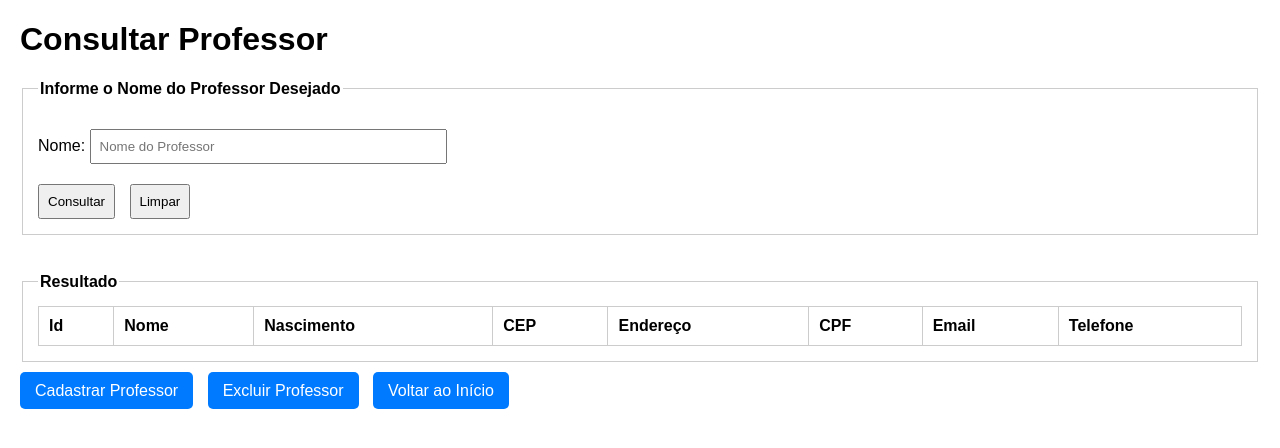
After one commit to Guzhie/PrjInterdisciplinarPW, a PHP site: page /consultarProfessor.php in a window 1280 px wide. The commit adds this page. Shown: the top 448 px of the page. Run offline with PHP 8.4, Linux system fonts and the light colour scheme; the visitor is signed in with stand-in values (Sample User, id 1); lists and menus that the app fills with data are empty.

Commit message:
consultar professor feito

```diff
--- /dev/null
+++ b/consultarProfessor.php
@@ -0,0 +1,121 @@
+<!DOCTYPE html>
+<html lang="pt-BR">
+
+<head>
+    <meta charset="UTF-8">
+    <meta name="viewport" content="width=device-width, initial-scale=1.0">
+    <title>Consultar Professor</title>
+    <style>
+        body {
+            font-family: Arial, sans-serif;
+            margin: 20px;
+        }
+        fieldset {
+            border: 1px solid #ccc;
+            padding: 15px;
+            margin-bottom: 20px;
+        }
+        legend {
+            font-weight: bold;
+        }
+        table {
+            width: 100%;
+            border-collapse: collapse;
+        }
+        table, th, td {
+            border: 1px solid #ccc;
+        }
+        th, td {
+            padding: 10px;
+            text-align: left;
+        }
+        .button-container {
+            margin-top: 20px;
+        }
+        .button-container a {
+            text-decoration: none;
+            padding: 10px 15px;
+            background-color: #007BFF;
+            color: white;
+            border-radius: 5px;
+            margin-right: 10px;
+        }
+        input[type="text"],
+        input[type="submit"],
+        input[type="reset"] {
+            padding: 8px;
+            box-sizing: border-box;
+        }
+        input[type="submit"],
+        input[type="reset"] {
+            margin-right: 10px;
+        }
+    </style>
+</head>
+
+<body>
+    <?php
+    session_start();
+
+    if (!isset($_SESSION['usuario'])) {
+        header("Location: index.php");
+        exit();
+    }
+    ?>
+
+    <div class="container">
+        <h1>Consultar Professor</h1>
+        <form name="cliente" method="POST" action="">
+            <fieldset id="a">
+                <legend>Informe o Nome do Professor Desejado</legend>
+                <p>Nome: <input name="txtnome" type="text" size="40" maxlength="40" placeholder="Nome do Professor"></p>
+                <div class="button-container">
+                    <input name="btnenviar" type="submit" value="Consultar">
+                    <input name="limpar" type="reset" value="Limpar">
+                </div>
+            </fieldset>
+            <br>
+            <fieldset id="B">
+                <legend>Resultado</legend>
+                <table>
+                    <tr>
+                        <th>Id</th>
+                        <th>Nome</th>
+                        <th>Nascimento</th>
+                        <th>CEP</th>
+                        <th>Endereço</th>
+                        <th>CPF</th>
+                        <th>Email</th>
+                        <th>Telefone</th>
+                    </tr>
+                    <?php
+                    extract($_POST, EXTR_OVERWRITE);
+                    if (isset($btnenviar)) {
+                        include_once 'Professor.php';
+                        $Professor = new Professor();
+                        $Professor->setNomeProf($txtnome . '%');
+                        $Professores = $Professor->consultar();
+                        foreach ($Professores as $Professor) {
+                            echo "<tr>";
+                            echo "<td>" . $Professor['Id_Prof'] . "</td>";
+                            echo "<td>" . $Professor['Nome_Prof'] . "</td>";
+                            echo "<td>" . $Professor['DataNasc_Prof'] . "</td>";
+                            echo "<td>" . $Professor['cep_prof'] . "</td>";
+                            echo "<td>" . $Professor['endereco_prof'] . "</td>";
+                            echo "<td>" . $Professor['cpf_Prof'] . "</td>";
+                            echo "<td>" . $Professor['email_prof'] . "</td>";
+                            echo "<td>" . $Professor['telefone_Prof'] . "</td>";
+                            echo "</tr>";
+                        }
+                    }
+                    ?>
+                </table>
+            </fieldset>
+        </form>
+
+        <div class="button-container">
+            <a href="cadastrarProfessor.php">Cadastrar Professor</a>
+            <a href="excluirProfessor.php">Excluir Professor</a>
+            <a href="menu.php">Voltar ao Início</a>
+        </div>
+    </div
--- a/menu.php
+++ b/menu.php
@@ -25,7 +25,7 @@ if (!isset($_SESSION['usuario'])) {
             <li><a href="cadastrarProfessor.php">Criar</a></li>
             <li><a href="consult_alterar.php">Alterar</a></li>
             <li><a href="listarProfessor.php">Listar</a></li>
-            <li><a href="consultar.php">Consultar</a></li>
+            <li><a href="consultarProfessor.php">Consultar</a></li>
             <li><a href="excluirProfessor.php">Exclusão</a></li>
             <li><a href="logout.php">Logout</a></li>
         </ul>
```
Also changed, not shown: Professor.php (+15 -0 lines).
